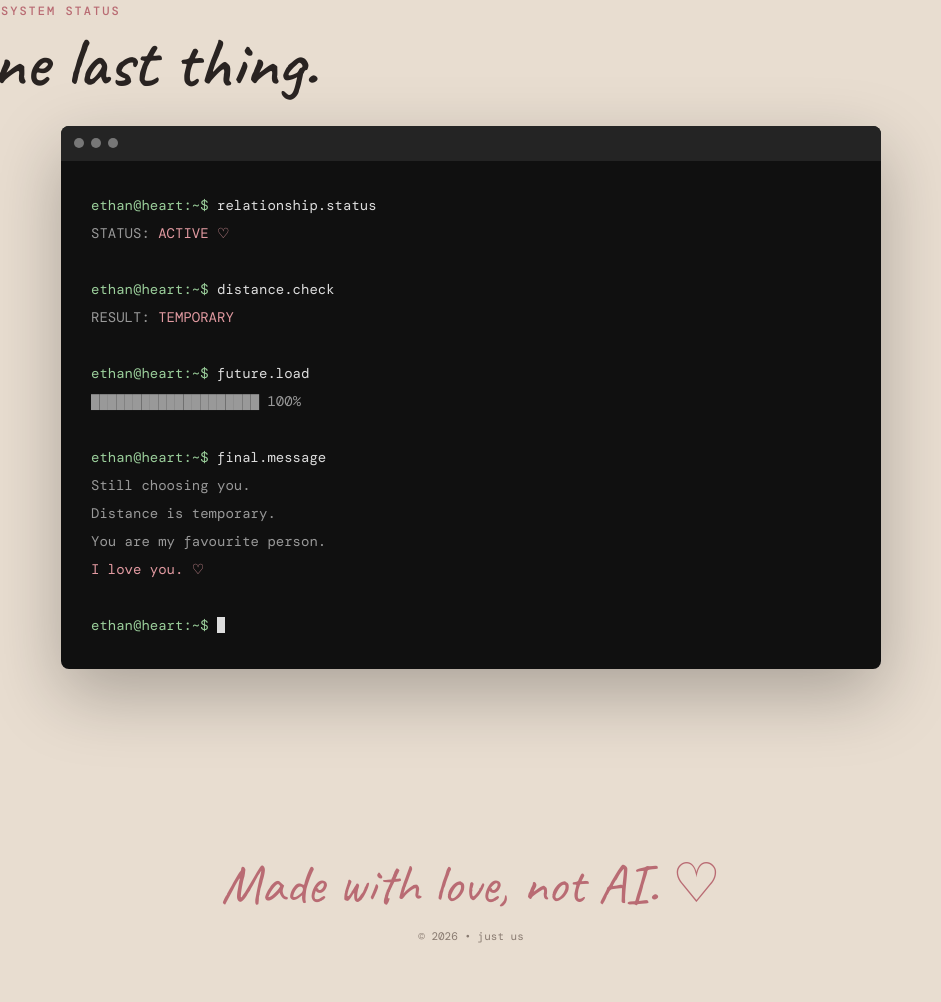
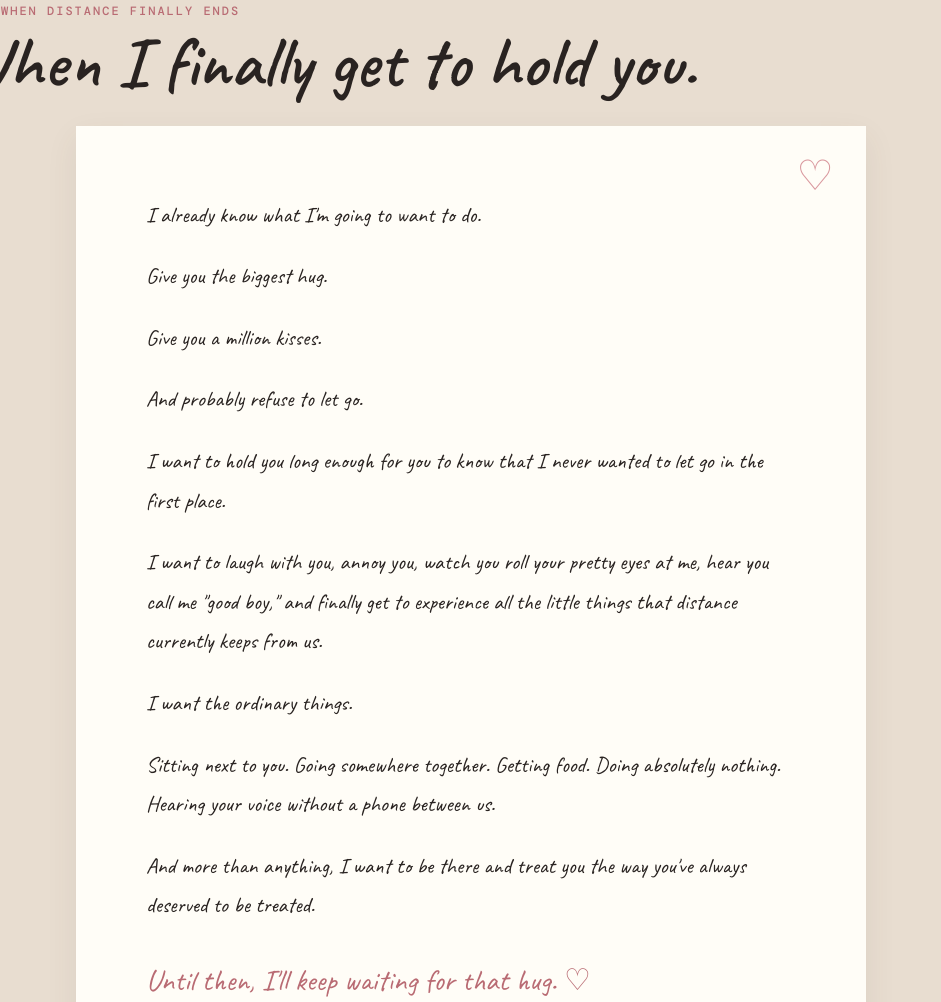
Before and after one commit to ethxndxvid/ethxndxvid.github.io, a plain HTML site: page index.html in a window 1280 px wide. Shown: the part 8945-9947 px from the top of the page, without its empty margins (169-1110 px from the left). Drawn offline with nearby package versions, Linux system fonts and the light colour scheme.

Commit message:
distance section addition

```diff
--- a/index.html
+++ b/index.html
@@ -443,6 +443,64 @@ section{max-width:1080px;margin:auto;padding:100px 24px}.hero{min-height:100svh;
 </section>
 
 <section class="reveal">
+  <div class="section-label">09 — when distance finally ends</div>
+  <h2 class="section-title">When I finally get to hold you.</h2>
+
+  <div class="letter">
+
+    <p>
+      I already know what I'm going to want to do.
+    </p>
+
+    <p>
+      Give you the biggest hug.
+    </p>
+
+    <p>
+      Give you a million kisses.
+    </p>
+
+    <p>
+      And probably refuse to let go.
+    </p>
+
+    <p>
+      I want to hold you long enough for you to know that
+      I never wanted to let go in the first place.
+    </p>
+
+    <p>
+      I want to laugh with you, annoy you, watch you roll your
+      pretty eyes at me, hear you call me "good boy," and finally get
+      to experience all the little things that distance currently
+      keeps from us.
+    </p>
+
+    <p>
+      I want the ordinary things.
+    </p>
+
+    <p>
+      Sitting next to you.
+      Going somewhere together.
+      Getting food.
+      Doing absolutely nothing.
+      Hearing your voice without a phone between us.
+    </p>
+
+    <p>
+      And more than anything, I want to be there and treat you
+      the way you've always deserved to be treated.
+    </p>
+
+    <div class="signature">
+      Until then, I'll keep waiting for that hug. ♡
+    </div>
+
+  </div>
+</section>
+
+<section class="reveal">
   <div class="section-label">05 — system status</div>
   <h2 class="section-title">One last thing.</h2>
   <div class="terminal">
```
